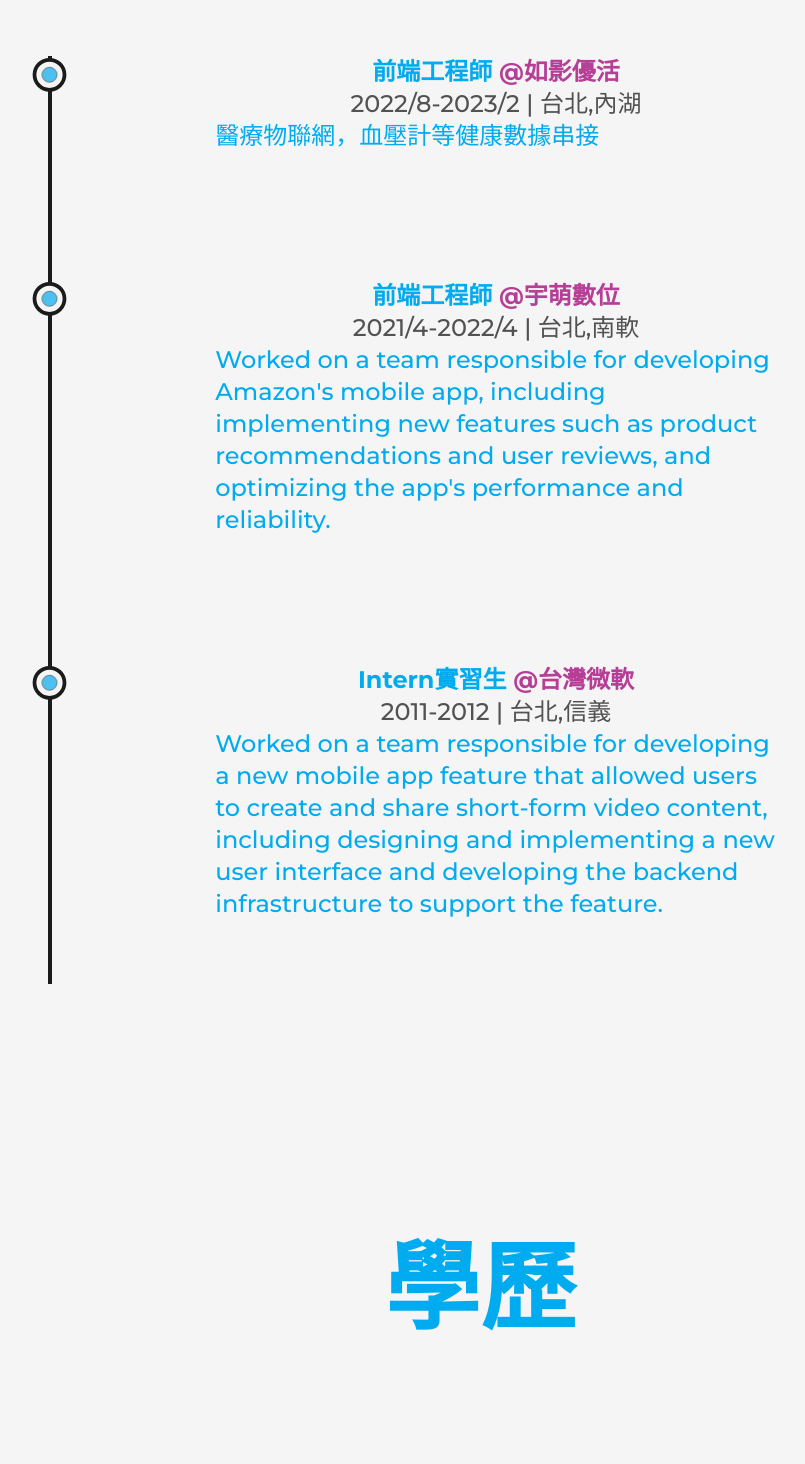
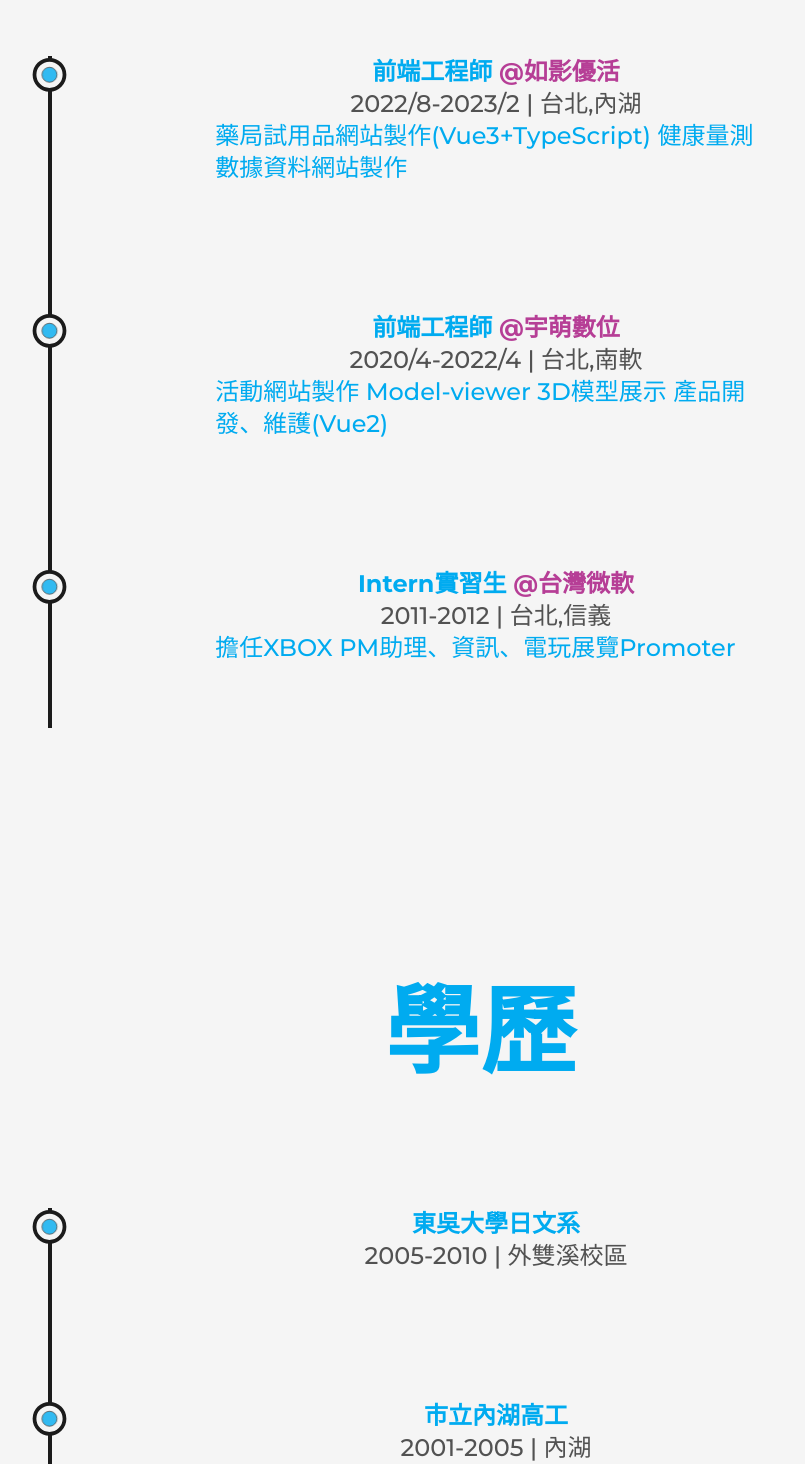
Before and after one commit to Hank0725/Portfolio-Website, a Next.js app: page /about in a window 1280 px wide. Shown: the part 2580-4044 px from the top of the page, without its empty margins (160-965 px from the left). Built offline with nearby package versions, Linux system fonts and the light colour scheme.

Commit message:
update: renew experience & education file

```diff
--- a/src/Components/Education.js
+++ b/src/Components/Education.js
@@ -43,25 +43,23 @@ const Education = () => {
                 <ul className='w-full flex flex-col items-start justify-between ml-4'>
                     <Detail
                         type='東吳大學日文系'
-                        time='2005-2012'
+                        time='2005-2010'
                         place='外雙溪校區'
-                        info='Relevant courses included Data Structures and Algorithms, Computer Systems Engineering, and Artificial
-                        Intelligence.'
+                        info=''
                     />
                     <Detail
-                        type='Master Of Computer Science'
-                        time='2020-2022 '
-                        place='Stanford University'
-                        info="Completed a master's project on deep learning, developing a new neural network architecture for natural
-                        language understanding."
+                        type='市立內湖高工'
+                        time='2001-2005'
+                        place='內湖'
+                        info=""
                     />
-                    <Detail
+                    {/* <Detail
                         type='Online Coursework'
                         time='2016-2020'
                         place='Coursera And EdX'
                         info='Completed coursework in advanced topics such as Reinforcement Learning, Computer Vision, and Machine
                         Learning Engineering.'
-                    />
+                    /> */}
                 </ul>
             </div>
         </div>
--- a/src/Components/Experience.js
+++ b/src/Components/Experience.js
@@ -46,20 +46,20 @@ const Experience = () => {
                     md:w-[2px] md:left-[30px] xs:left-[20px]' />
                 <ul className='w-full flex flex-col items-start justify-between ml-4 xs:ml-2'>
                     <Detail position='前端工程師' company='如影優活'
-                        companyLink={'www.google.com'}
+                        companyLink={''}
                         time='2022/8-2023/2' address='台北,內湖'
-                        work="醫療物聯網，血壓計等健康數據串接" />
+                        work="藥局試用品網站製作(Vue3+TypeScript)
+                              健康量測數據資料網站製作" />
                     <Detail position='前端工程師' company='宇萌數位'
-                        companyLink={'www.google.com'}
-                        time='2021/4-2022/4' address='台北,南軟'
-                        work="Worked on a team responsible for developing Amazon's mobile app, including implementing new features such
-                        as product recommendations and user reviews, and optimizing the app's performance and reliability." />
+                        companyLink={''}
+                        time='2020/4-2022/4' address='台北,南軟'
+                        work="活動網站製作
+                            Model-viewer 3D模型展示
+                            產品開發、維護(Vue2)" />
                     <Detail position='Intern實習生' company='台灣微軟'
-                        companyLink={'www.google.com'}
+                        companyLink={''}
                         time='2011-2012' address='台北,信義'
-                        work="Worked on a team responsible for developing a new mobile app feature that allowed users to create and
-                        share short-form video content, including designing and implementing a new user interface and developing
-                        the backend infrastructure to support the feature." />
+                        work="擔任XBOX PM助理、資訊、電玩展覽Promoter" />
 
                 </ul>
             </div>
```
